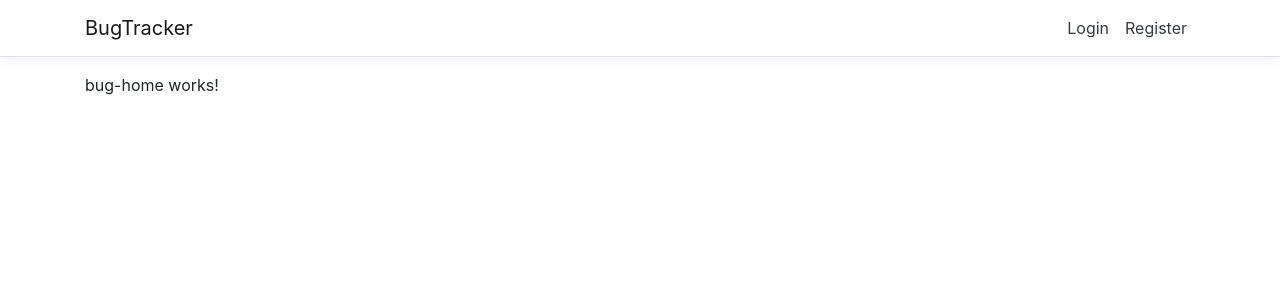
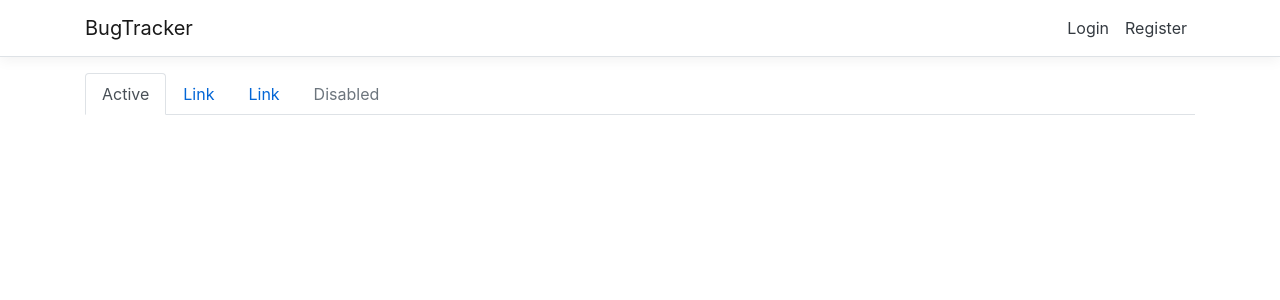
Before and after one commit to johnmweisz/.Net-Angular_Bug_Tracker, an Angular app in the folder ClientApp/: page / in a window 1280 px wide. Shown: the top 300 px of the page. Built offline with nearby package versions, Linux system fonts and the light colour scheme.

Commit message:
added user login check and global userLog service + started bug-home

```diff
--- a/ClientApp/src/app/bug-home/bug-home.component.html
+++ b/ClientApp/src/app/bug-home/bug-home.component.html
@@ -1 +1,14 @@
-<p>bug-home works!</p>
+<ul class="nav nav-tabs">
+  <li class="nav-item">
+    <a class="nav-link active" href="#">Active</a>
+  </li>
+  <li class="nav-item">
+    <a class="nav-link" href="#">Link</a>
+  </li>
+  <li class="nav-item">
+    <a class="nav-link" href="#">Link</a>
+  </li>
+  <li class="nav-item">
+    <a class="nav-link disabled" href="#">Disabled</a>
+  </li>
+</ul>
--- a/ClientApp/src/app/login/login.component.ts
+++ b/ClientApp/src/app/login/login.component.ts
@@ -18,9 +18,8 @@
     ) {}
 
   ngOnInit() {
-    if (localStorage.getItem('user') != null) {
-      return this._router.navigate(['/']);
-    }
+    this._user.clearErrors();
+    this._user.checkLog(true);
     this._user.userErrors.subscribe(e => this.errors = e);
   }
 
--- a/ClientApp/src/app/nav-menu/nav-menu.component.ts
+++ b/ClientApp/src/app/nav-menu/nav-menu.component.ts
@@ -18,6 +18,7 @@
 
   ngOnInit() {
     this.isExpanded = false;
+    this._user.checkLog(false);
     this._user.userLog.subscribe(u => this.user = u);
   }
 
--- a/ClientApp/src/app/register/register.component.ts
+++ b/ClientApp/src/app/register/register.component.ts
@@ -20,9 +20,8 @@
     ) {}
 
   ngOnInit() {
-    if (localStorage.getItem('user') != null) {
-      return this._router.navigate(['/']);
-    }
+    this._user.clearErrors();
+    this._user.checkLog(true);
     this._user.userErrors.subscribe(e => this.errors = e);
   }
 
--- a/ClientApp/src/app/services/user.service.ts
+++ b/ClientApp/src/app/services/user.service.ts
@@ -61,4 +61,18 @@
     localStorage.removeItem('user');
     this.userSub.next(null);
   }
+
+  checkLog(redirect) {
+    if (localStorage.getItem('user') != null) {
+      this.userSub.next(JSON.parse(localStorage.getItem('user')));
+      if (redirect) {
+        this._router.navigate(['/']);
+      }
+    }
+  }
+
+  clearErrors() {
+    this.errorSub.next(null);
+  }
+
 }
```
